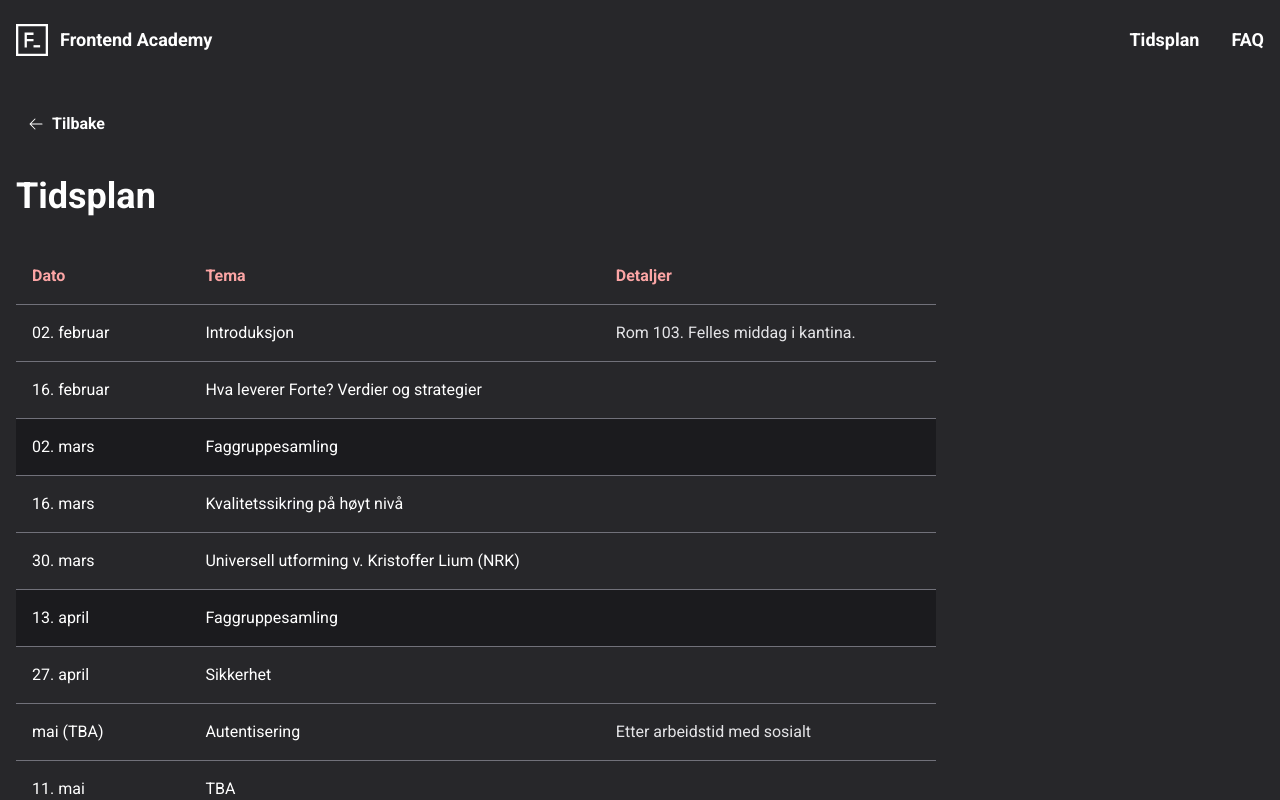
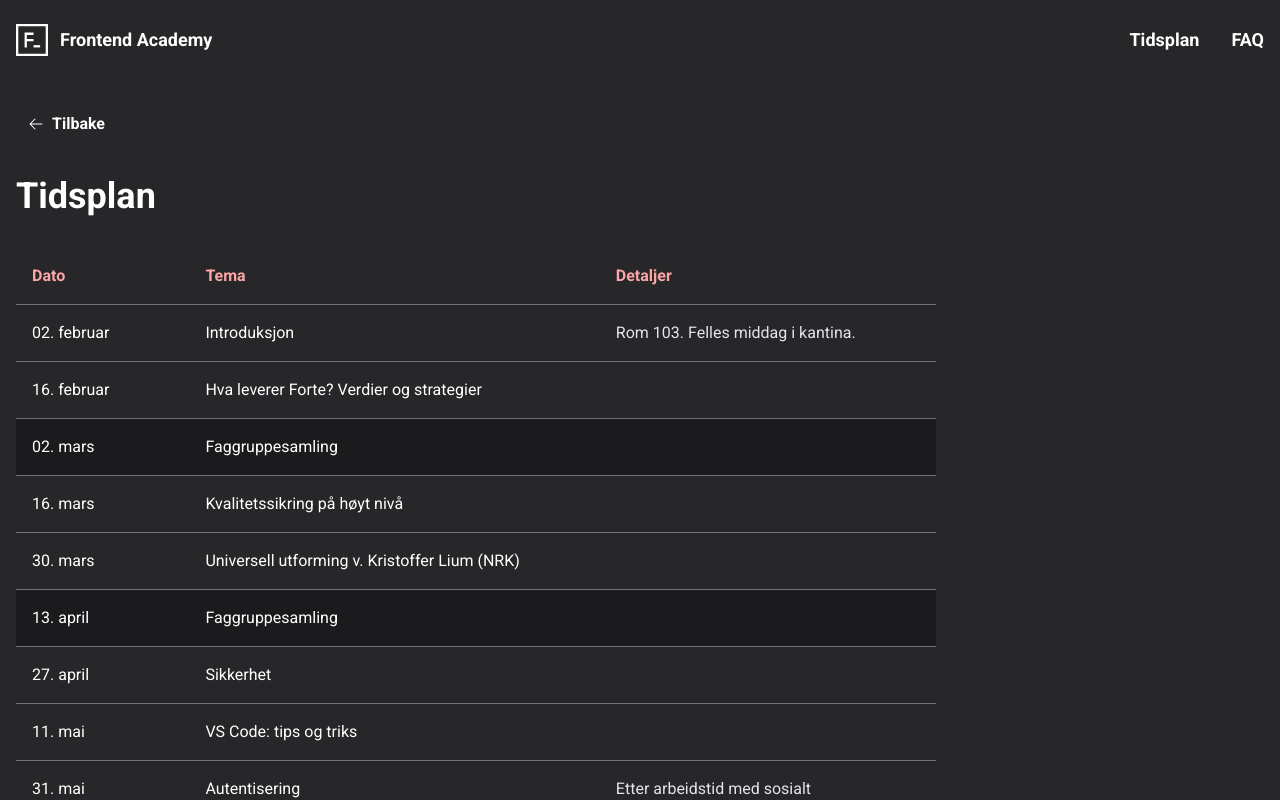
Before and after one commit to fortedigital/frontend-academy, a Next.js app: page /tidsplan in a window 1280 px wide. Built offline with nearby package versions, Linux system fonts and the light colour scheme.

Commit message:
Update tidsplan

```diff
--- a/pages/tidsplan.tsx
+++ b/pages/tidsplan.tsx
@@ -39,13 +39,13 @@ export default function Plan() {
       topic: "Sikkerhet",
     },
     {
-      date: "mai (TBA)",
+      date: "11. mai",
+      topic: "VS Code: tips og triks",
+    },
+    {
+      date: "31. mai",
       topic: "Autentisering",
       details: "Etter arbeidstid med sosialt",
-    },
-    {
-      date: "11. mai",
-      topic: "TBA",
     },
     {
       date: "25. mai",
```
